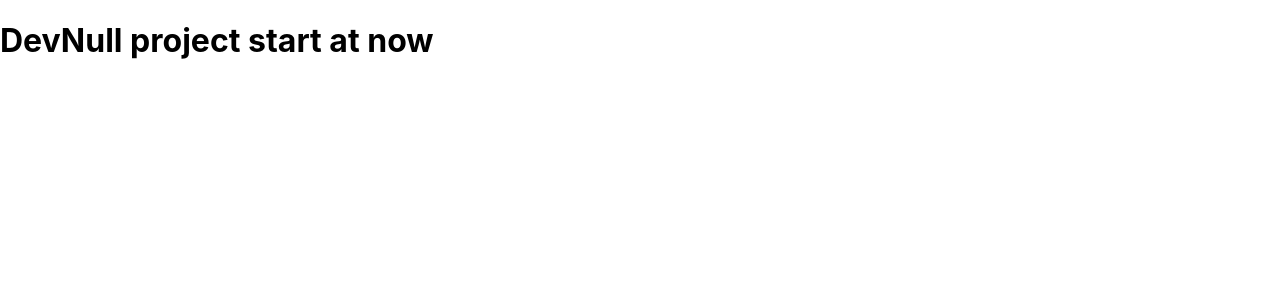
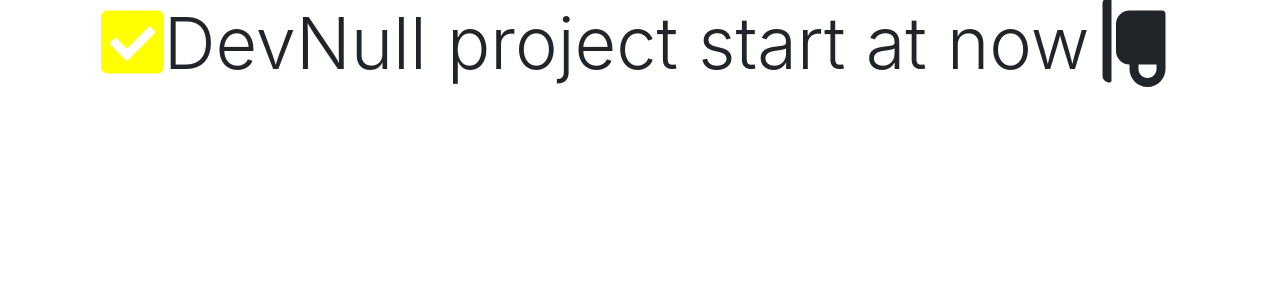
Before and after one commit to mrSerhi/Dev-Null, a React (Create React App) app in the folder client/: page / in a window 1280 px wide. Shown: the top 300 px of the page. Built offline with nearby package versions, Linux system fonts and the light colour scheme.

Commit message:
add bootstrap && font-awesome

```diff
--- a/client/src/App.js
+++ b/client/src/App.js
@@ -1,10 +1,19 @@
 import React from "react";
+import { FontAwesomeIcon } from "@fortawesome/react-fontawesome";
 import "./App.css";
+import "bootstrap/dist/css/bootstrap.min.css"; //global bootsrap css styles
+
+// include font-awesome root conf with nums of icons
+import "./fontAwesome";
 
 function App() {
   return (
     <div className="App">
-      <h1>DevNull project start at now</h1>
+      <h1 className="display-3 text-center">
+        <FontAwesomeIcon icon="check-square" color="yellow" />
+        DevNull project start at now
+        <FontAwesomeIcon icon="coffee" rotation={90} />
+      </h1>
     </div>
   );
 }
--- /dev/null
+++ b/client/src/fontAwesome.js
@@ -0,0 +1,5 @@
+import { library } from "@fortawesome/fontawesome-svg-core";
+// import { FontAwesomeIcon } from '@fortawesome/react-fontawesome'
+import { faCoffee, faCheckSquare } from "@fortawesome/free-solid-svg-icons";
+
+library.add(faCoffee, faCheckSquare);
--- a/package.json
+++ b/package.json
@@ -11,8 +11,12 @@
     "dev": "concurrently \"yarn server\" \"yarn client\""
   },
   "dependencies": {
+    "@fortawesome/fontawesome-svg-core": "^1.2.18",
+    "@fortawesome/free-solid-svg-icons": "^5.8.2",
+    "@fortawesome/react-fontawesome": "^0.1.4",
     "bcryptjs": "^2.4.3",
     "body-parser": "^1.19.0",
+    "bootstrap": "^4.3.1",
     "concurrently": "^4.1.0",
     "express": "^4.16.4",
     "gravatar": "^1.8.0",
```
Also changed, not shown: 1 other file (tests, documents, lock files or other folders).
